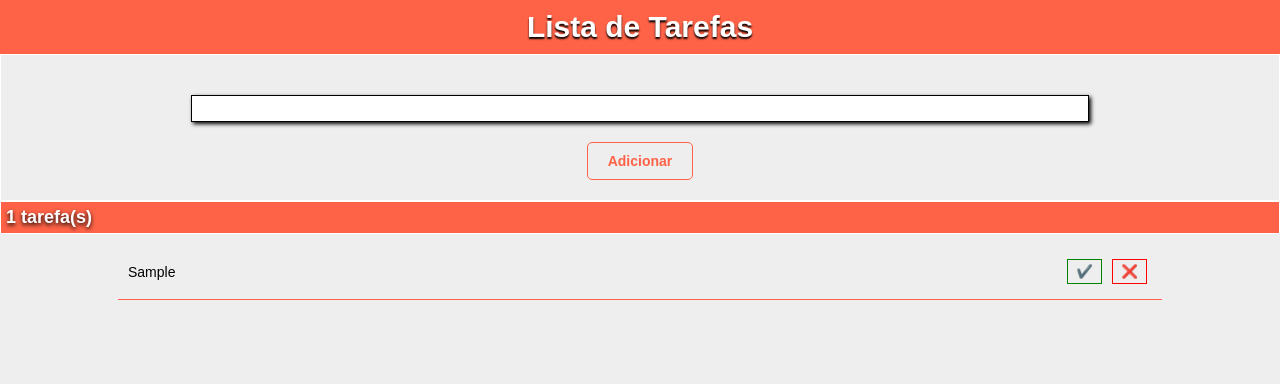
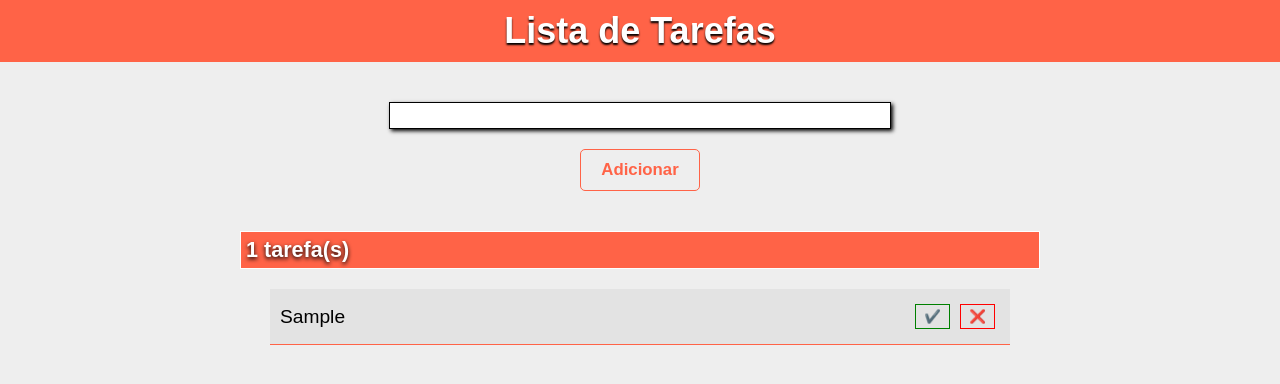
Before and after one commit to JeanLuca999/Lista-De-Tarefas, a plain HTML site: page index.html in a window 1280 px wide. Both pictures are taken after typing "Sample" into the empty fields and a click on the button "Adicionar". Drawn offline with Linux system fonts and the light colour scheme.

Commit message:
Mudança no evento de completar tarefa e mudança no css

```diff
--- a/css/styles.css
+++ b/css/styles.css
@@ -24,10 +24,8 @@ h1 {
     padding: 10px;
 }
 
-.list-container {
+.lista-container {
     padding: 20px;
-
-    border: 1px solid white;
 }
 
 #nova-tarefa {
@@ -65,7 +63,8 @@ h1 {
 }
 
 #adicionar:hover {
-    background-color: white;
+    color: white;
+    background-color: tomato;
 
 }
 
@@ -75,6 +74,7 @@ h2 {
     color: white;
 
     padding: 5px;
+    margin: 20px 0;
 
     border: 1px solid white;
 
@@ -86,7 +86,7 @@ h2 {
     font-size: 1.4rem;
     justify-content: space-between;
 
-    width: 80%;
+    width: 90%;
 
     margin: 0 auto;
     margin-top: 10px;
@@ -94,6 +94,8 @@ h2 {
     padding: 10px;
 
     border-bottom: 1px solid tomato;
+
+    background-color: rgba(196, 196, 196, 0.274);
 }
 
 #lista-tarefas-itens li div {
@@ -101,7 +103,7 @@ h2 {
     align-items: center;
     justify-content: center;
 
-    font-size: 1.4rem;
+    font-size: 1.6rem;
     font-weight: 300;
 }
 
@@ -127,3 +129,31 @@ h2 {
 .completo:hover {
     background-color: green;
 }
+
+.retirar:hover {
+    background-color: red;
+}
+
+@media(min-width:499px){
+    html {
+        font-size: 12px;
+    }
+
+    .lista-container {
+        border: none;
+    }
+
+    #nova-tarefa {
+        max-width: 500px;
+    }
+
+    #lista-tarefas {
+        max-width: 800px;
+        margin: 0 auto;
+    }
+
+    h2 {
+        text-align: left;
+        border: 1px solid white;
+    }
+}
--- a/index.html
+++ b/index.html
@@ -9,7 +9,7 @@
 <body>
     <main>
         <h1>Lista de Tarefas</h1>
-        <section class="list-container">
+        <section class="lista-container">
             <input type="text" id="nova-tarefa">
             <button id="adicionar">Adicionar</button>
         </section>
--- a/js/script.js
+++ b/js/script.js
@@ -32,8 +32,7 @@ function marcarCompleto(that){
     let $elementoPai = that.parentNode
     $elementoPai = $elementoPai.parentNode
 
-    let conteudoDoLI = $elementoPai.querySelector('div')
-    conteudoDoLI.style.cssText = 'color: green'
+    $elementoPai.style.cssText = 'background-color: rgb(83, 197, 83);'
 }
 
 
```
